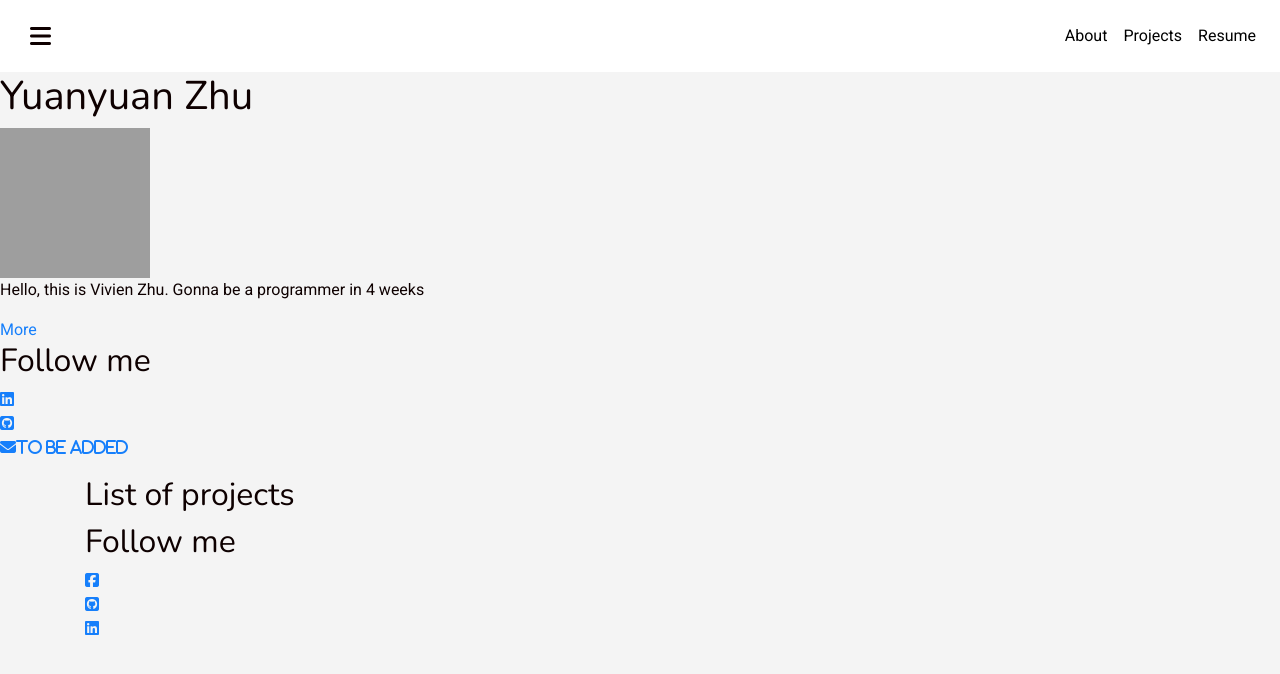
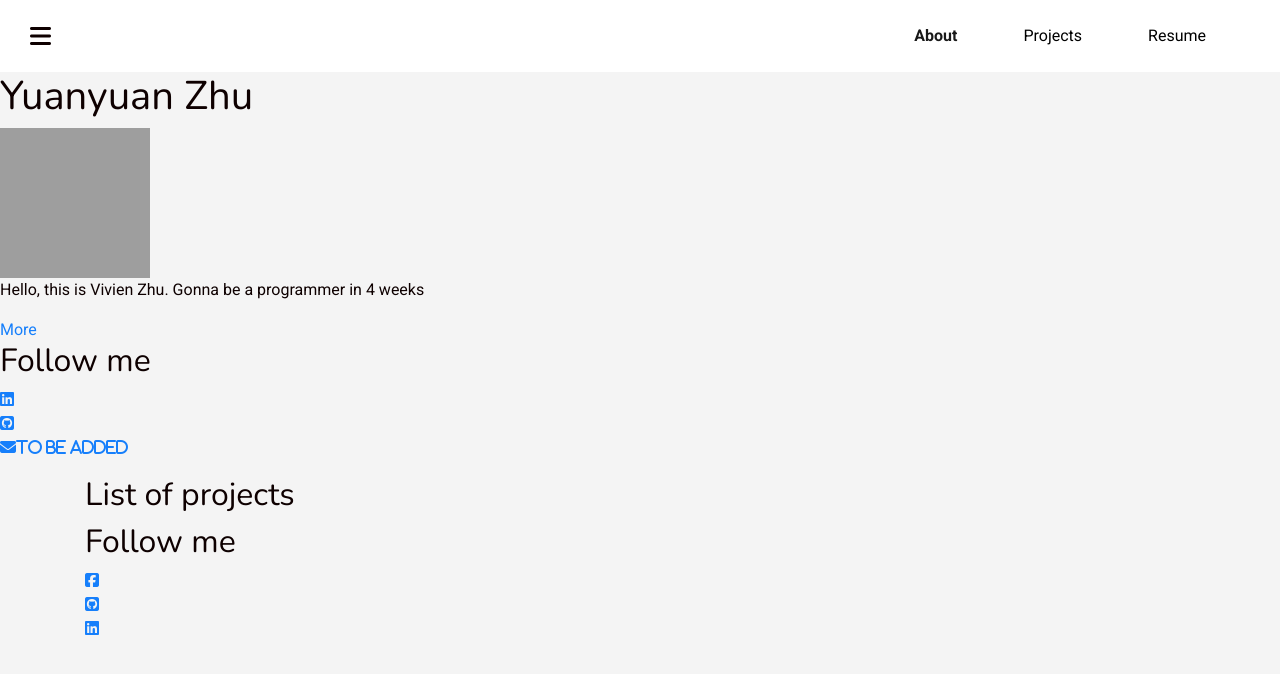
Before and after one commit to vivien-z/my-portfolio-zhu, a Rails app: page / in a window 1280 px wide. Shown: the top 674 px of the page. Run offline with Rails 7, Linux system fonts and the light colour scheme; style sheets or scripts are compiled from the project's sources; some libraries are stand-ins or nearby versions; grey boxes are pictures that could not be loaded.

Commit message:
add 58px padding between navbar options and made active option bold

```diff
--- a/app/assets/stylesheets/components/_navbar.scss
+++ b/app/assets/stylesheets/components/_navbar.scss
@@ -17,6 +17,13 @@
 }
 
 // navbar options
-.nav-link {
-  color: black !important;
+.navbar-light .navbar-nav .nav-link {
+  color: black;
+  padding-right: 58px;
 }
+
+.navbar-light .navbar-nav .active {
+  font-weight: 700;
+  // .navbar {
+  // }
+}
```
